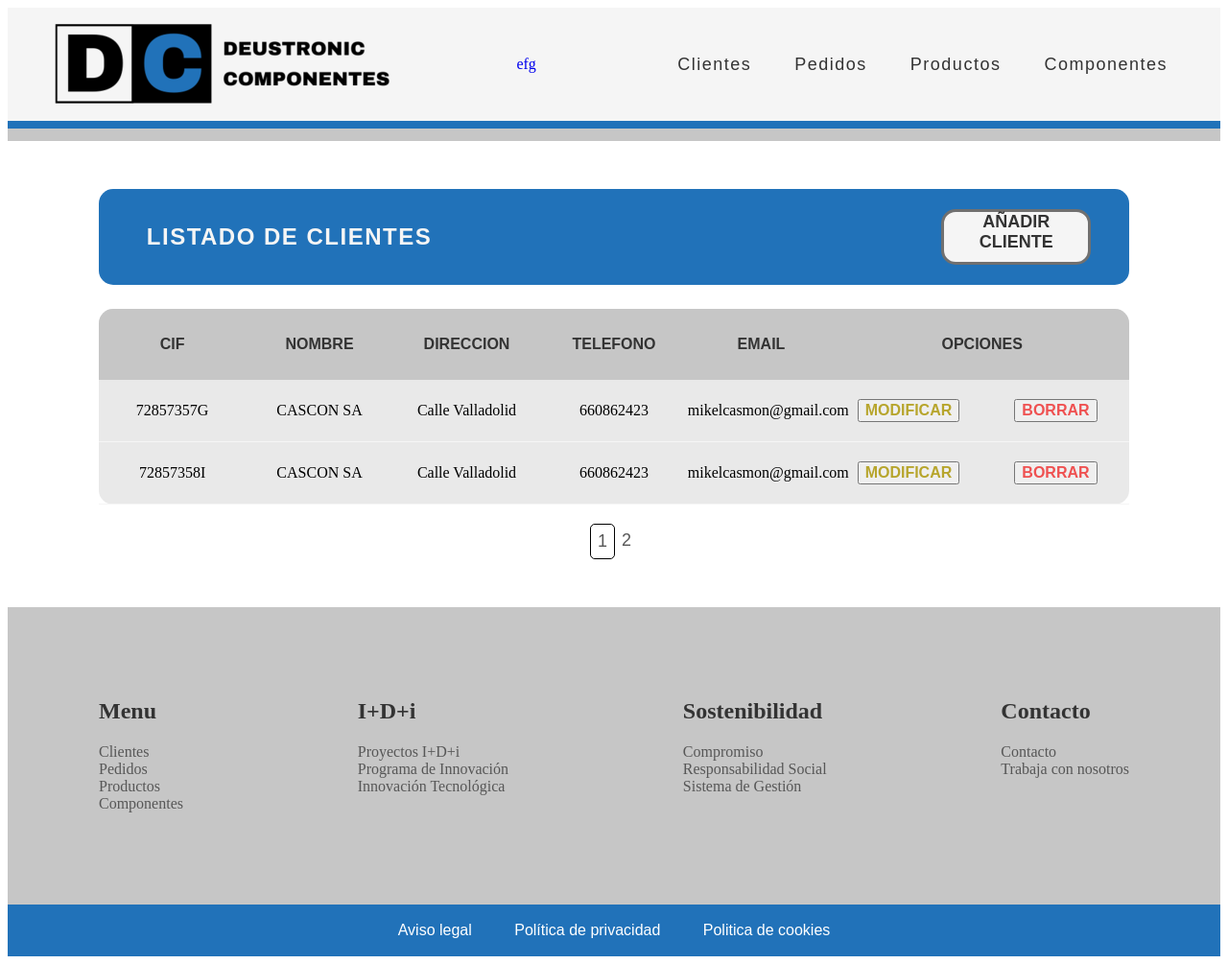
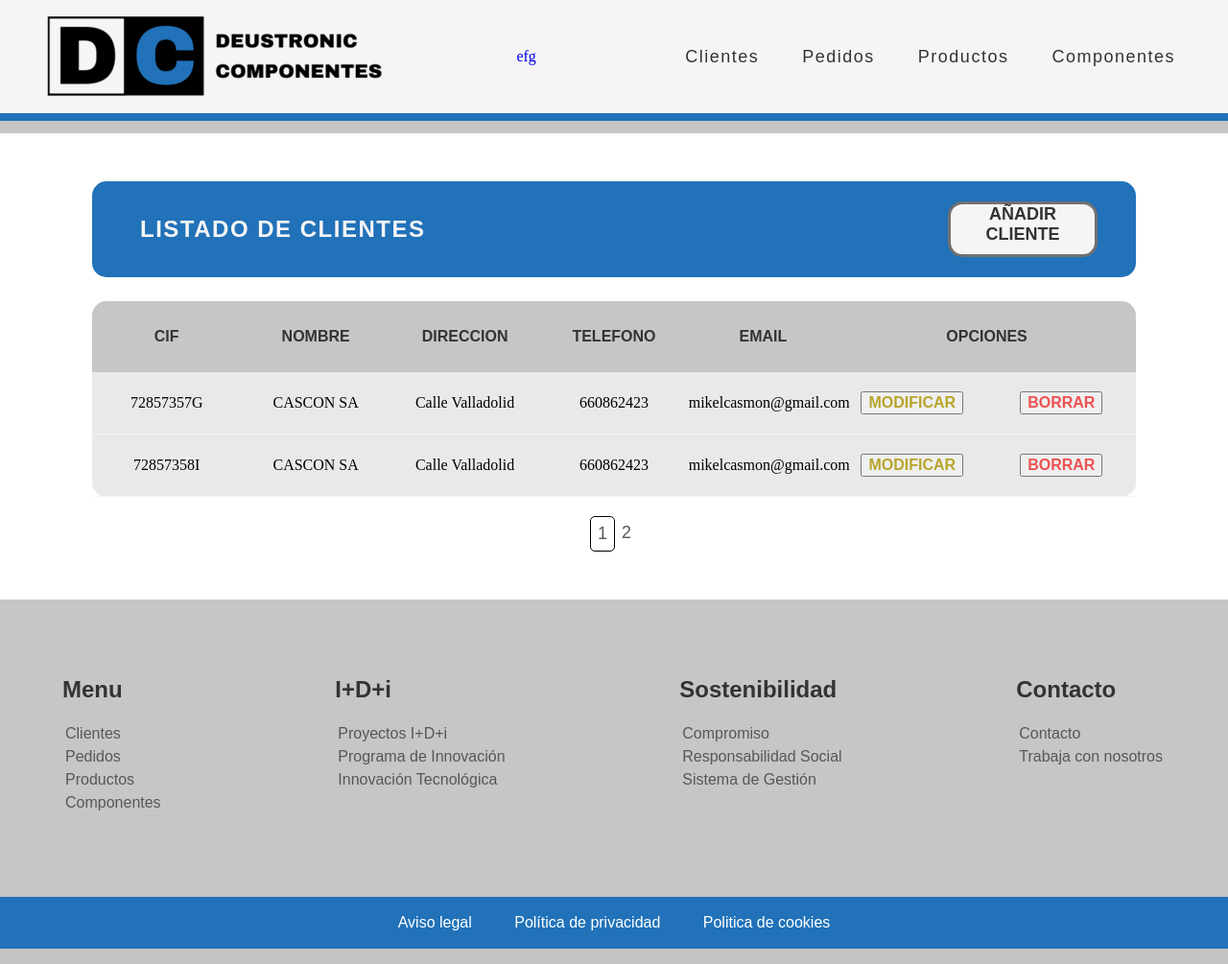
Before and after one commit to casconmikel/Proyecto_IW, a Django app: page /appGestionPedidos/ in a window 1280 px wide. Shown: the whole page at 96% size. Run offline with Django 4.2, Linux system fonts and the light colour scheme; data comes from the database, SQL or seed files in the repository; parts of the project's set-up code (start-up, migrations or seed data) failed here and were passed over; some libraries are stand-ins or nearby versions.

Commit message:
Retoques de diseño

```diff
--- a/Proyecto_IW/appGestionPedidos/static/CSS/darkmode.css
+++ b/Proyecto_IW/appGestionPedidos/static/CSS/darkmode.css
@@ -1,4 +1,3 @@
 .oscuro{
     background-color: #1e1e1e;
-
 }
--- a/Proyecto_IW/appGestionPedidos/static/CSS/estilos.css
+++ b/Proyecto_IW/appGestionPedidos/static/CSS/estilos.css
@@ -2,6 +2,10 @@
 a:link,
 a:visited {
     text-decoration: none;
+}
+
+body {
+    margin: 0px 0px;
 }
 
 /* --------------  HEADER  -------------- */
@@ -11,8 +15,8 @@
     color: #333;
 }
 
-
 .header_container {
+    width: 100%;
     display: flex;
     justify-content: space-between;
     align-items: center;
@@ -360,19 +364,11 @@
     cursor: pointer;
 }
 
-/* modo nochey dia */
+/* --------------  FOOTER  -------------- */
 
-
-
-
-
-
-
-
-
-
-
-/* --------------  FOOTER  -------------- */
+.footer {
+    font-family: sans-serif;
+}
 
 .footer a {
     color: #575757
@@ -399,13 +395,14 @@
     display: flex;
     flex-wrap: wrap;
     justify-content: space-between;
+    padding-top: 30px;
+}
+
+.footer_top_c li {
+    padding: 3px;
 }
 
 .footer_top_c {
-    width: auto;
-    padding: 0 30px;
-    padding-top: 45px;
-    align-items: center;
     list-style: none;
 }
 
--- a/Proyecto_IW/appGestionPedidos/templates/base.html
+++ b/Proyecto_IW/appGestionPedidos/templates/base.html
@@ -14,7 +14,7 @@
     <link rel="icon" type="image/jfif" href="{% static 'imagenes/fabicon.png' %}">
 </head>
 
-<body>
+<body class="body_container">
     <header class="header ">
         <div class="header_container">
             <div class="header_logo">
```
